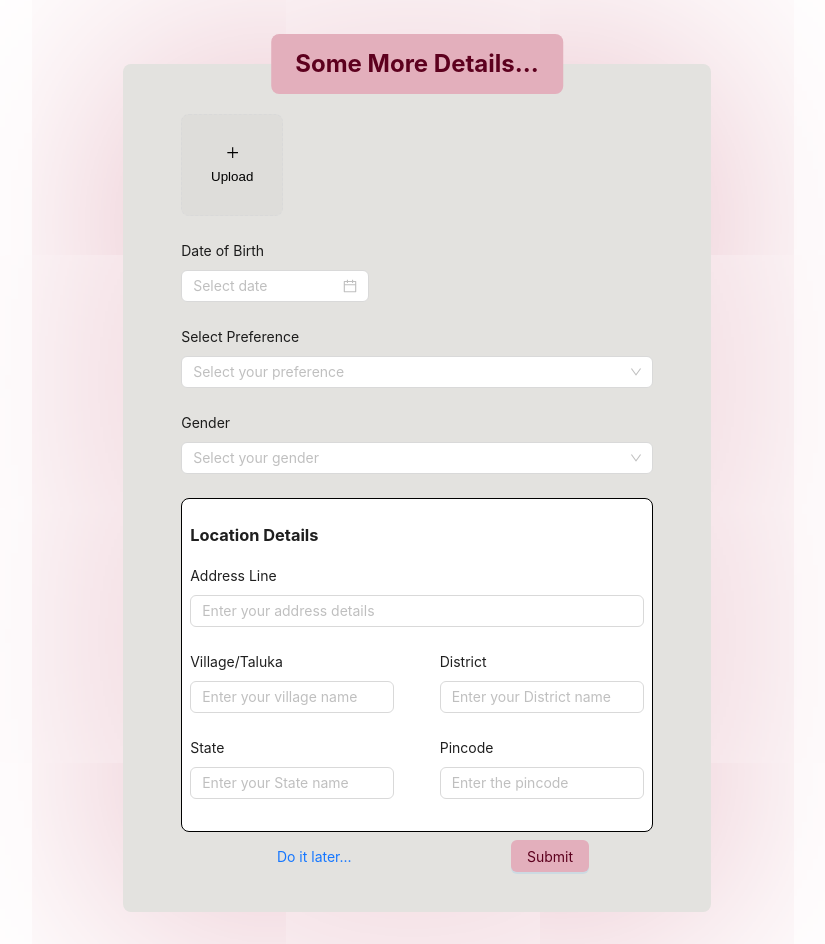
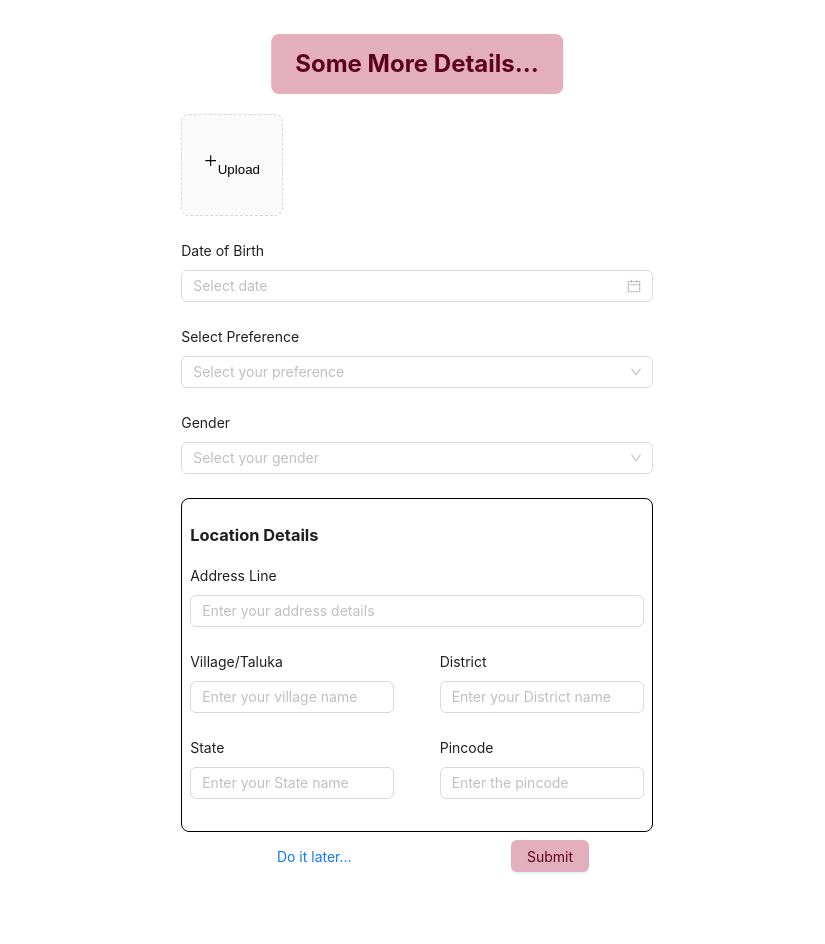
Before and after one commit to kunal-umap/Home_Buddyy, a React (Vite) app: page /info in a window 1280 px wide. Shown: the whole page, without its empty margins (223-1048 px from the left). Built offline with nearby package versions, Linux system fonts and the light colour scheme.

Commit message:
Added the setState property

```diff
--- a/package.json
+++ b/package.json
@@ -13,6 +13,7 @@
     "@ant-design/icons": "^5.5.2",
     "@types/react-router-dom": "^5.3.3",
     "antd": "^5.22.5",
+    "dayjs": "^1.11.13",
     "path": "^0.12.7",
     "react": "^18.3.1",
     "react-dom": "^18.3.1",
--- a/src/pages/moreDetailPage/MoreDetailsPage.module.css
+++ b/src/pages/moreDetailPage/MoreDetailsPage.module.css
@@ -3,11 +3,11 @@
     padding: 32px;
     margin: 32px auto;
     margin-top: 64px;
-    background: #E3E2DF;
+    background: #ffffff;
     width: 80%;
     max-width: 524px;
     border-radius: 8px;
-    box-shadow: 0px 0px 1000px #E3AFBC;
+    /* box-shadow: 0px 0px 1000px #E3AFBC; */
 }
 
 .form_heading {
--- a/src/pages/moreDetailPage/moreDetailsForm/MoreDetailsForm.module.css
+++ b/src/pages/moreDetailPage/moreDetailsForm/MoreDetailsForm.module.css
@@ -1,12 +1,25 @@
+.upload_component {
+    display: flex;
+    flex-wrap: wrap;
+    border-radius: 8px;
+}
+
 .image_upload button {
+
+    display: flex;
+    flex-wrap: wrap;
     color: rgb(0, 0, 0);
+    /* background-color: #ffffff; */
+}
 
+.dob {
+    display: flex;
 }
 
 .location_form {
     position: relative;
     padding: 8px;
-    background: #ffffff;
+    /* background: #ffffff; */
     border-radius: 8px;
     border-color: rgb(0, 0, 0);
     border: 1px solid black;
--- a/src/pages/moreDetailPage/moreDetailsForm/MoreDetailsForm.tsx
+++ b/src/pages/moreDetailPage/moreDetailsForm/MoreDetailsForm.tsx
@@ -2,24 +2,17 @@ import stylef from "./MoreDetailsForm.module.css";
 import { PlusOutlined } from "@ant-design/icons";
 import {
   Button,
-  Cascader,
-  ColorPicker,
   DatePicker,
   Form,
   Input,
-  InputNumber,
-  Layout,
-  Radio,
-  Rate,
   Select,
-  Slider,
-  Switch,
-  TreeSelect,
   Upload,
 } from "antd";
+import { Dayjs } from "dayjs";
+import { useState } from "react";
 
-const { RangePicker } = DatePicker;
-const { TextArea } = Input;
+
+
 
 const normFile = (e: any) => {
   if (Array.isArray(e)) {
@@ -29,10 +22,23 @@ const normFile = (e: any) => {
 };
 
 export default function MoreDetailsForm() {
+
+  const [image, setImage] = useState<any>();
+  const [dob, setDOB] = useState<Dayjs|number>();
+  const [preference, setPreference] = useState();
+  const [gender, setGender] = useState<string>("");
+  const [address, setAddress] = useState<string>("");
+  const [village, setVillage] = useState<string>("");
+  const [district, setDistrict] = useState<string>("");
+  const [state, setState] = useState<string>("");
+  const [pincode, setPincode] = useState<string>("");
+
+
   return (
     <Form layout="vertical">
-      <Form.Item valuePropName="file" getValueFromEvent={normFile}>
+      <Form.Item className={stylef.upload_component} valuePropName="file" getValueFromEvent={normFile}>
         <Upload
+          onChange={ (e) => setImage(e.file) }
           className={stylef.image_upload}
           action="/upload.do"
           listType="picture-card"
@@ -44,11 +50,11 @@ export default function MoreDetailsForm() {
           </button>
         </Upload>
       </Form.Item>
-      <Form.Item className={stylef.dob} label="Date of Birth">
-        <DatePicker />
+      <Form.Item label="Date of Birth">
+        <DatePicker onChange={(e) => console.log(e.date.toString()) } className={stylef.dob} />
       </Form.Item>
       <Form.Item label="Select Preference">
-        <Select placeholder="Select your preference">
+        <Select placeholder="Select your preference" onChange={(e) => setPreference(e)} >
           <Select.Option value="Buyer">Buyer</Select.Option>
           <Select.Option value="Seller">Seller</Select.Option>
           <Select.Option value="Agent">Agent</Select.Option>
@@ -56,7 +62,7 @@ export default function MoreDetailsForm() {
         </Select>
       </Form.Item>
       <Form.Item label="Gender">
-        <Select placeholder="Select your gender">
+        <Select onChange={ (e) => setGender(e)}  placeholder="Select your gender">
           <Select.Option value="Male">Male</Select.Option>
           <Select.Option value="Female">Female</Select.Option>
           <Select.Option value="Others">Others</Select.Option>
@@ -65,17 +71,17 @@ export default function MoreDetailsForm() {
       <div className={stylef.location_form}>
         <h3>Location Details</h3>
         <Form.Item label="Address Line">
-          <Input placeholder="Enter your address details"/>
+          <Input placeholder="Enter your address details" onChange={(e) => setAddress(e.target.value)} required= {true}/>
         </Form.Item>
         <div className={stylef.internal_location_form}>
           <Form.Item className={stylef.location_input} label="Village/Taluka">
-            <Input placeholder="Enter your village name" />
+            <Input required= {true} placeholder="Enter your village name" onChange={(e) => setVillage(e.target.value)}/>
           </Form.Item>
           <Form.Item className={stylef.location_input} label="District">
-            <Input placeholder="Enter your District name" />
+            <Input placeholder="Enter your District name" onChange={(e) => setDistrict(e.target.value)}/>
           </Form.Item>
           <Form.Item className={stylef.location_input} label="State">
-            <Input placeholder="Enter your State name" />
+            <Input placeholder="Enter your State name" onChange={(e) => setState(e.target.value)}/>
           </Form.Item>
           <Form.Item className={stylef.location_input} label="Pincode">
             <Input
@@ -83,6 +89,7 @@ export default function MoreDetailsForm() {
               inputMode="numeric"
               type="number"
               maxLength={6}
+              onChange={(e) => setPincode(e.target.value)}
             />
           </Form.Item>
         </div>
```
Also changed, not shown: 1 other file (tests, documents, lock files or other folders).
